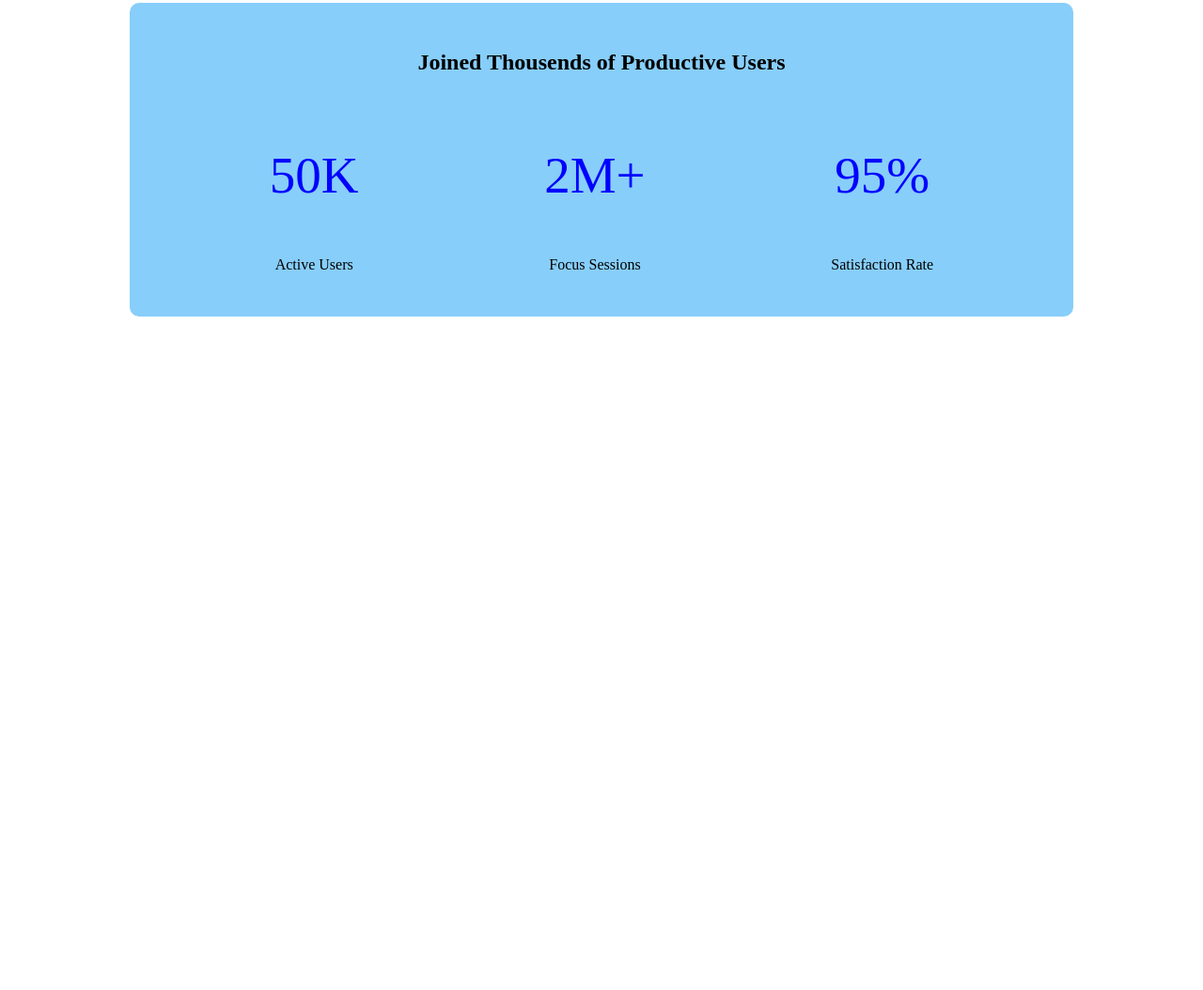
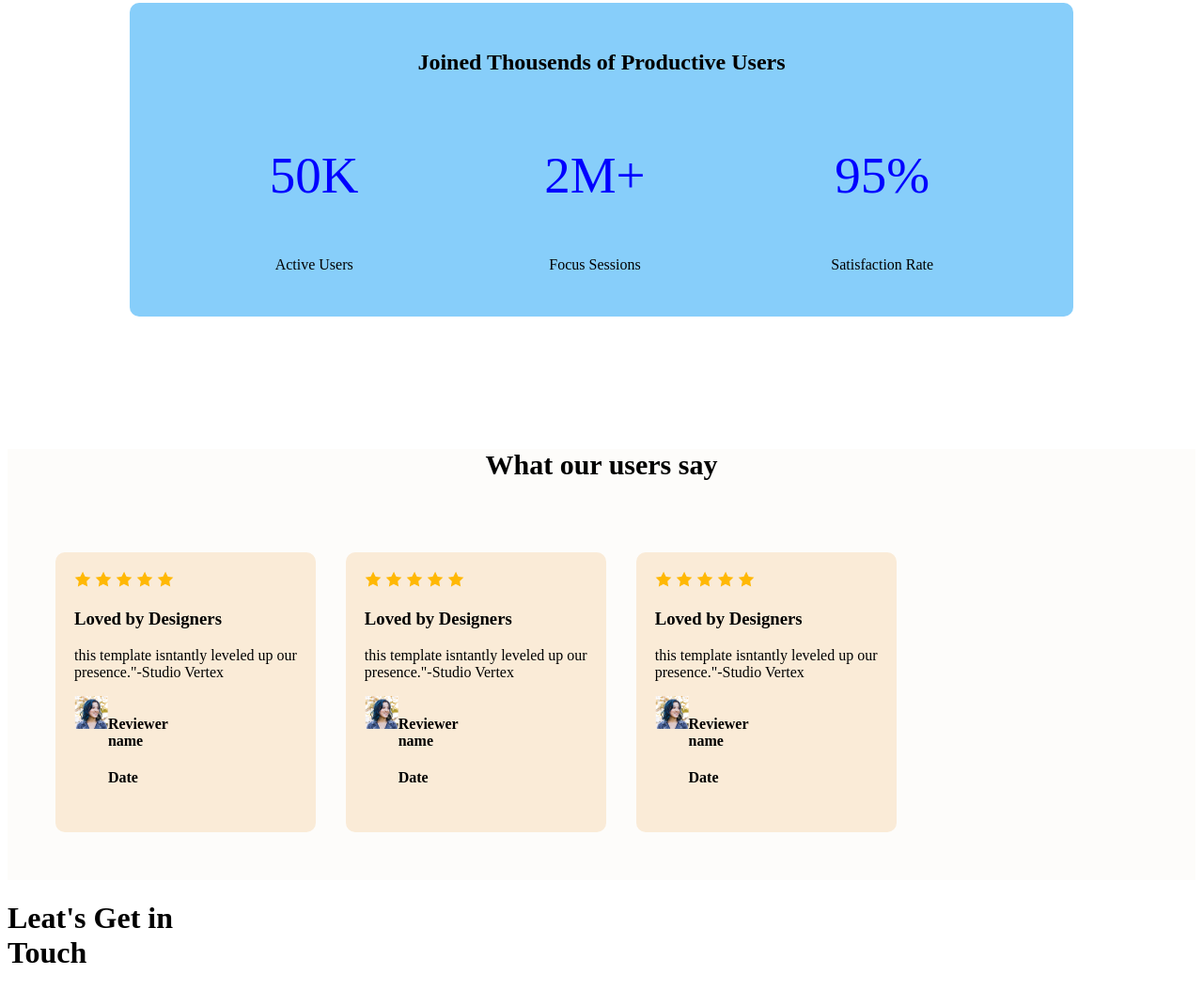
Before and after one commit to MUNNA-Boss/first-assignment, a plain HTML site: page assign.html in a window 1280 px wide. Shown: the part 1128-2182 px from the top of the page at 94% size. Before the commit the page ends 1606 px from the top, so only its background shows below. Drawn offline with Linux system fonts and the light colour scheme.

Commit message:
add main part

```diff
--- a/assign.html
+++ b/assign.html
@@ -56,12 +56,66 @@
                             <p class="item-discription">Satisfaction Rate</p>
                         </div>
                     </div>
+                </section>
+                 <section class="details">
+                <strong><h1 class="usr">What our users say</h1></strong>
+
+                <section class="users-box">
+
+                    <div class="-comit">
+                        <img src="immages/icon-star.png" alt="">
+                        <img src="immages/icon-star.png" alt="">
+                        <img src="immages/icon-star.png" alt="">
+                        <img src="immages/icon-star.png" alt="">
+                         <img src="immages/icon-star.png" alt="">
+                        <h1>Loved by Designers</h1>
+                        <p>this template isntantly leveled up our <br>presence."-Studio Vertex</p>
+                        <div class="new-img">
+                        <img src="immages/avatar.png" alt="">
+                        <div>
+                            <h4>Reviewer name</h4>
+                            <h4>Date</h4>
+                            </div>
+                        </div>
+                    </div>
+                   <div class="-comit">
+                        <img src="immages/icon-star.png" alt="">
+                        <img src="immages/icon-star.png" alt="">
+                        <img src="immages/icon-star.png" alt="">
+                        <img src="immages/icon-star.png" alt="">
+                         <img src="immages/icon-star.png" alt="">
+                        <h1>Loved by Designers</h1>
+                        <p>this template isntantly leveled up our <br>presence."-Studio Vertex</p>
+                        <div class="new-img">
+                        <img src="immages/avatar.png" alt="">
+                        <div>
+                            <h4>Reviewer name</h4>
+                            <h4>Date</h4>
+                            </div>
+                        </div>
+                    </div>
+                    <div class="-comit">
+                        <img src="immages/icon-star.png" alt="">
+                        <img src="immages/icon-star.png" alt="">
+                        <img src="immages/icon-star.png" alt="">
+                        <img src="immages/icon-star.png" alt="">
+                         <img src="immages/icon-star.png" alt="">
+                        <h1>Loved by Designers</h1>
+                        <p>this template isntantly leveled up our <br>presence."-Studio Vertex</p>
+                        <div class="new-img">
+                        <img src="immages/avatar.png" alt="">
+                        <div>
+                            <h4>Reviewer name</h4>
+                            <h4>Date</h4>
+                            </div>
+                        </div>
+                    </div>
 
                 </section>
 
-
     </main>
     <footer>
+<h1>Leat's Get in <br>Touch</h1>
 
     </footer>
 </body>
--- a/styles/design.css
+++ b/styles/design.css
@@ -9,6 +9,7 @@
     background-image:url(Hero-bg.png) ;
     width: 1440px;
     height: 698;
+
 }
 
 
@@ -70,8 +71,38 @@ border-radius: 10px;
 }
 .item-titel{
     font-size: 55px ;color: blue;
+}
+.usr{
+    text-align: center;
+    font-size: 30px;
+}
+.edit-img{
+    width: 40px;
+    height: 40px;
+}
+.users-box{
+    display: flex;
+    gap: 30px;
+    padding:50px;
+    background-color:F2EDED;
+    width: 1140px;
+    height: 300px;
 
 }
-.head-li{
-    font-size: 80px;
+.-comit{
+    margin: 1px;
+    background-color: antiquewhite;
+    padding:20px;
+    border-radius:10px ;
+
 }
+.new-img{
+    width: 35px;
+    height: 35px;
+    display: flex;
+
+}
+.details{
+    background-color: lch(98.99% 1.06 90.71);
+
+}
```
